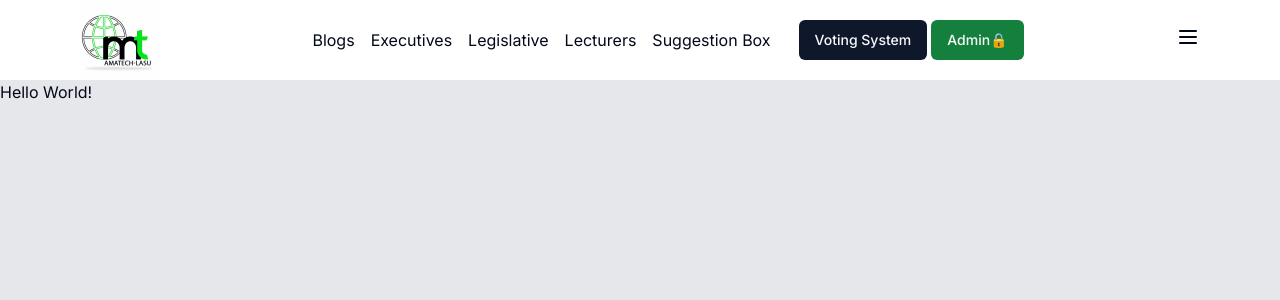
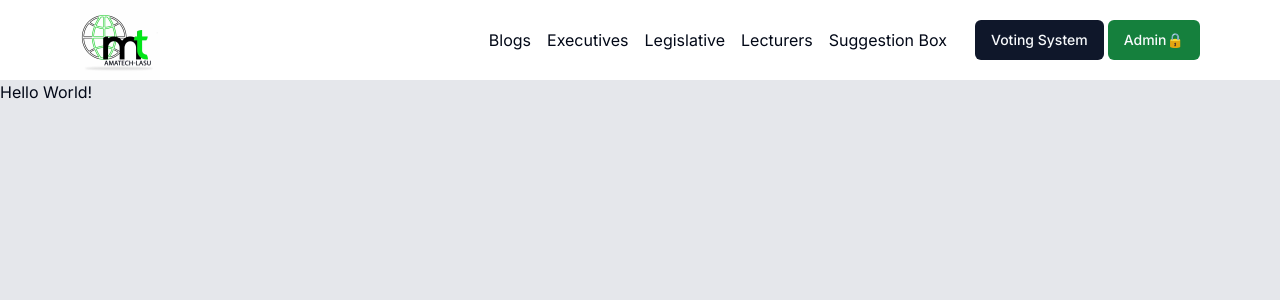
Before and after one commit to NureniJamiu/amatech-lasu, a Next.js app: page / in a window 1280 px wide. Shown: the top 300 px of the page. Built offline with nearby package versions, Linux system fonts and the light colour scheme.

Commit message:
fix navbar resposiveness

```diff
--- a/app/(web)/_components/MobileMenu.jsx
+++ b/app/(web)/_components/MobileMenu.jsx
@@ -13,7 +13,6 @@ import Link from "next/link";
 
 const MobileMenu = () => {
   return (
-    <div className="lg:hidden">
     <Sheet>
       <SheetTrigger>
         <Menu />
@@ -33,7 +32,6 @@ const MobileMenu = () => {
         </SheetHeader>
       </SheetContent>
     </Sheet>
-    </div>
   );
 };
 
--- a/app/(web)/_components/Navbar.tsx
+++ b/app/(web)/_components/Navbar.tsx
@@ -30,7 +30,9 @@ const Navbar = () => {
 
 
 
-                <MobileMenu />
+                <div className='lg:hidden'>
+                    <MobileMenu />
+                </div>
             </div>
         </nav>
     )
```
Lines whose indentation alone changed are shown as unchanged.
